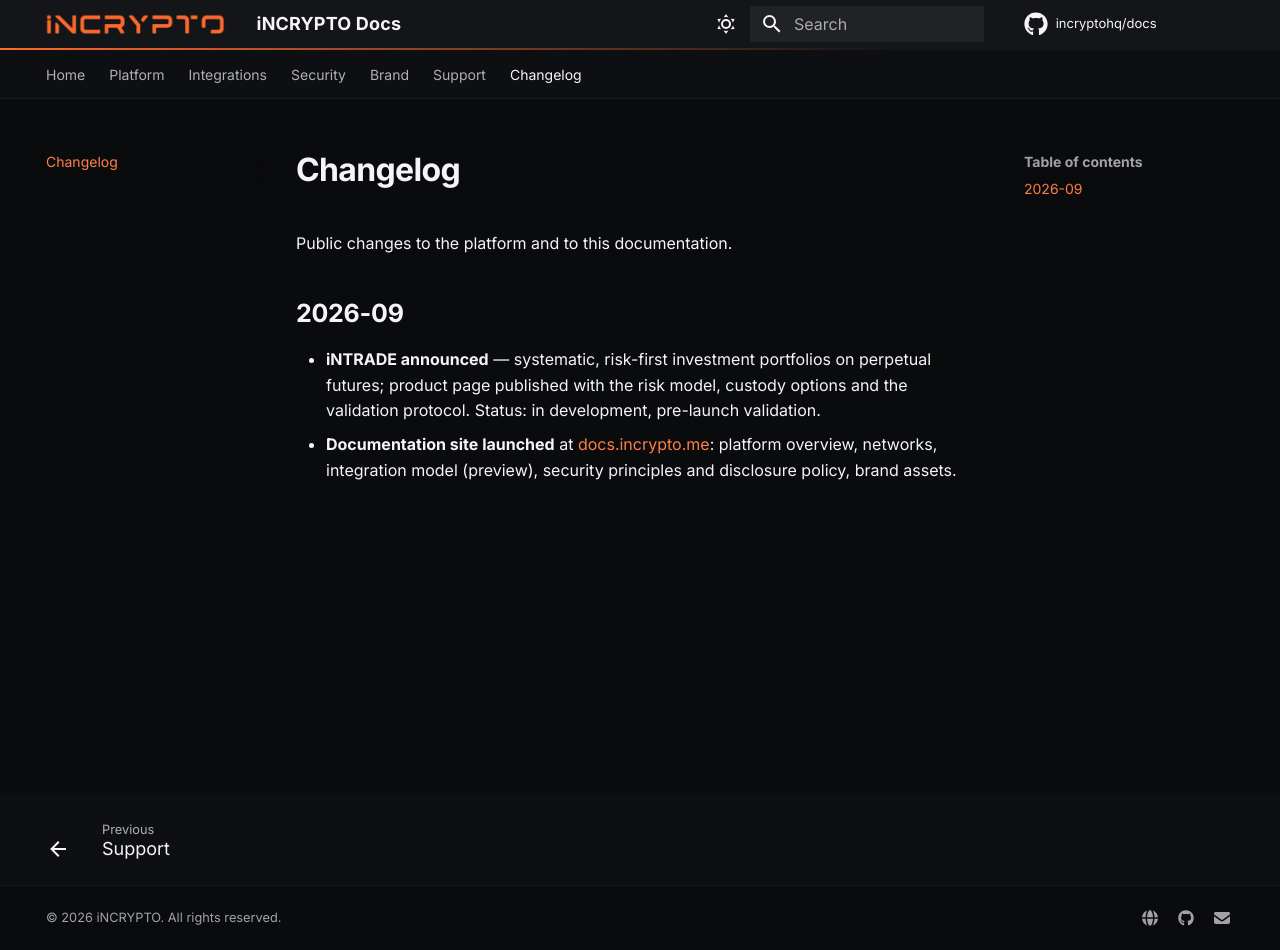
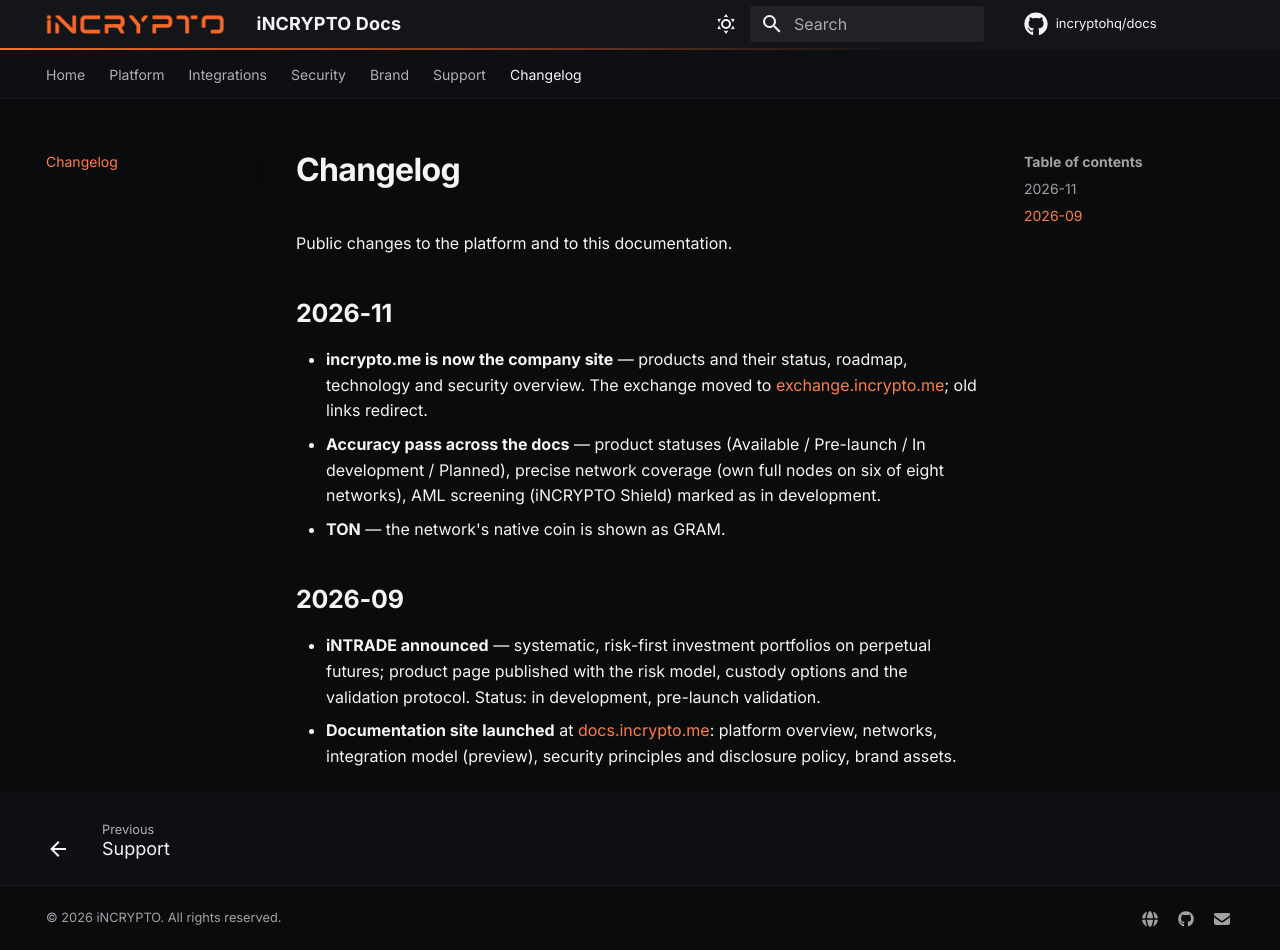
Before and after one commit to incryptohq/docs, an MkDocs documentation site: the page built from docs/changelog.md, in a window 1280 px wide and 950 px high. Built offline with MkDocs 1.6.1 and Material for MkDocs 9.7.7, drawn with Linux system fonts in a browser that asks for light colours; comment, search, counter and statistics services are not loaded.

Commit message:
Support channels and changelog for the incrypto.me company site
Co-Authored-By: Claude Opus 5.5 <noreply@anthropic.com>
Claude-Session: https://claude.ai/code/session_01UQpQEwW4A6JTRvcMUF7zCm

```diff
--- a/docs/changelog.md
+++ b/docs/changelog.md
@@ -6,6 +6,12 @@ title: Changelog
 
 Public changes to the platform and to this documentation.
 
+## 2026-11
+
+- **incrypto.me is now the company site** — products and their status, roadmap, technology and security overview. The exchange moved to [exchange.incrypto.me](https://exchange.incrypto.me); old links redirect.
+- **Accuracy pass across the docs** — product statuses (Available / Pre-launch / In development / Planned), precise network coverage (own full nodes on six of eight networks), AML screening (iNCRYPTO Shield) marked as in development.
+- **TON** — the network's native coin is shown as GRAM.
+
 ## 2026-09
 
 - **iNTRADE announced** — systematic, risk-first investment portfolios on perpetual futures; product page published with the risk model, custody options and the validation protocol. Status: in development, pre-launch validation.
```
Also changed, not shown: docs/support.md (+1 -1 lines).
